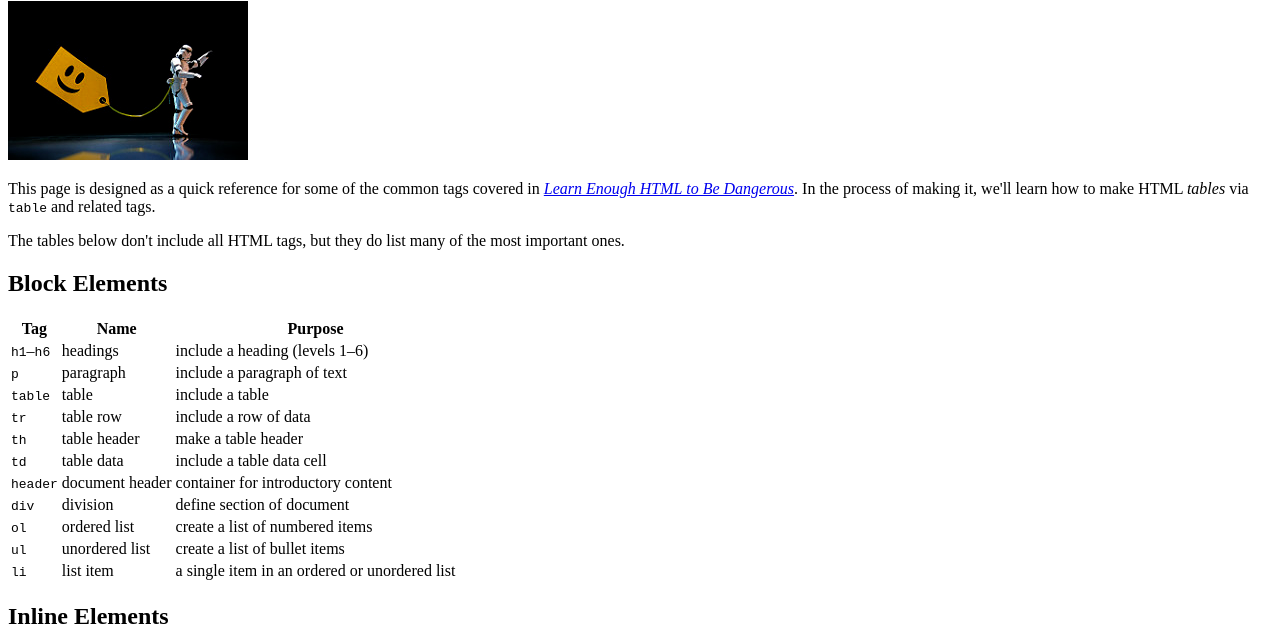
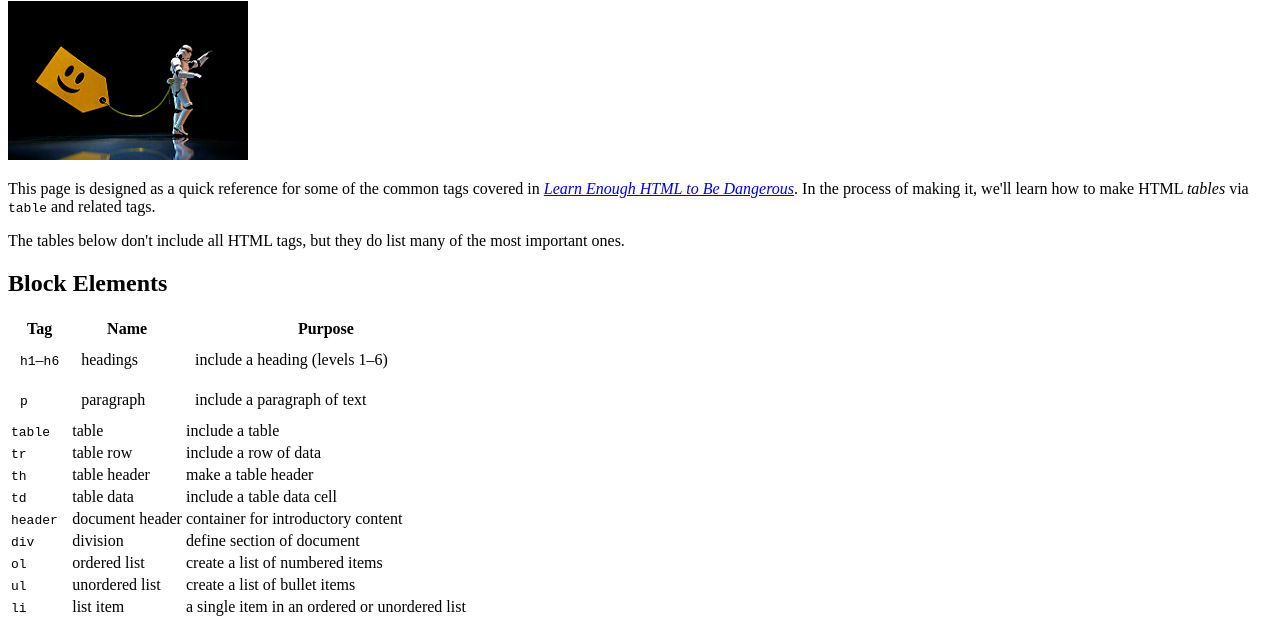
Before and after one commit to mcargille/sample_website, a plain HTML site: page tags.html in a window 1280 px wide. Shown: the part 105-741 px from the top of the page. Drawn offline with Linux system fonts and the light colour scheme.

Commit message:
add margins and padding

```diff
--- a/tags.html
+++ b/tags.html
@@ -30,14 +30,14 @@
 			<th>Purpose</th>
 		</tr>
 		<tr>
-	        <td><code>h1</code>&ndash;<code>h6</code></td>
-	        <td>headings</td>
-	        <td>include a heading (levels 1&ndash;6)</td>
+	        <td style="padding: 10px"><code>h1</code>&ndash;<code>h6</code></td>
+	        <td style="padding: 10px">headings</td>
+	        <td style="padding: 10px">include a heading (levels 1&ndash;6)</td>
       	</tr>
       	<tr>
-        <td><code>p</code></td>
-        <td>paragraph</td>
-        <td>include a paragraph of text</td>
+          <td style="padding: 10px"><code>p</code></td>
+          <td style="padding: 10px">paragraph</td>
+          <td style="padding: 10px">include a paragraph of text</td>
 	      </tr>
 	      <tr>
 	        <td><code>table</code></td>
```
Also changed, not shown: moby_dick.html (+3 -4 lines).
